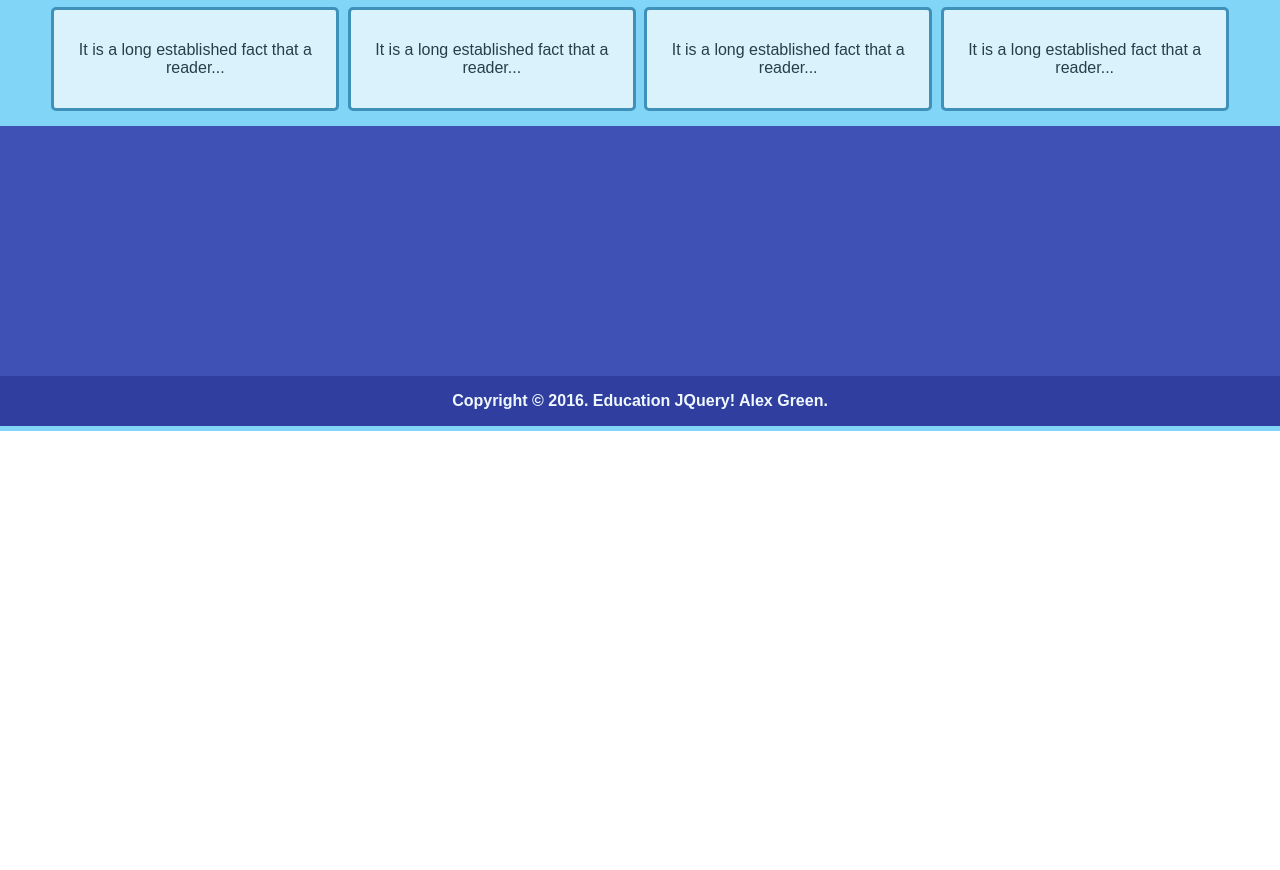
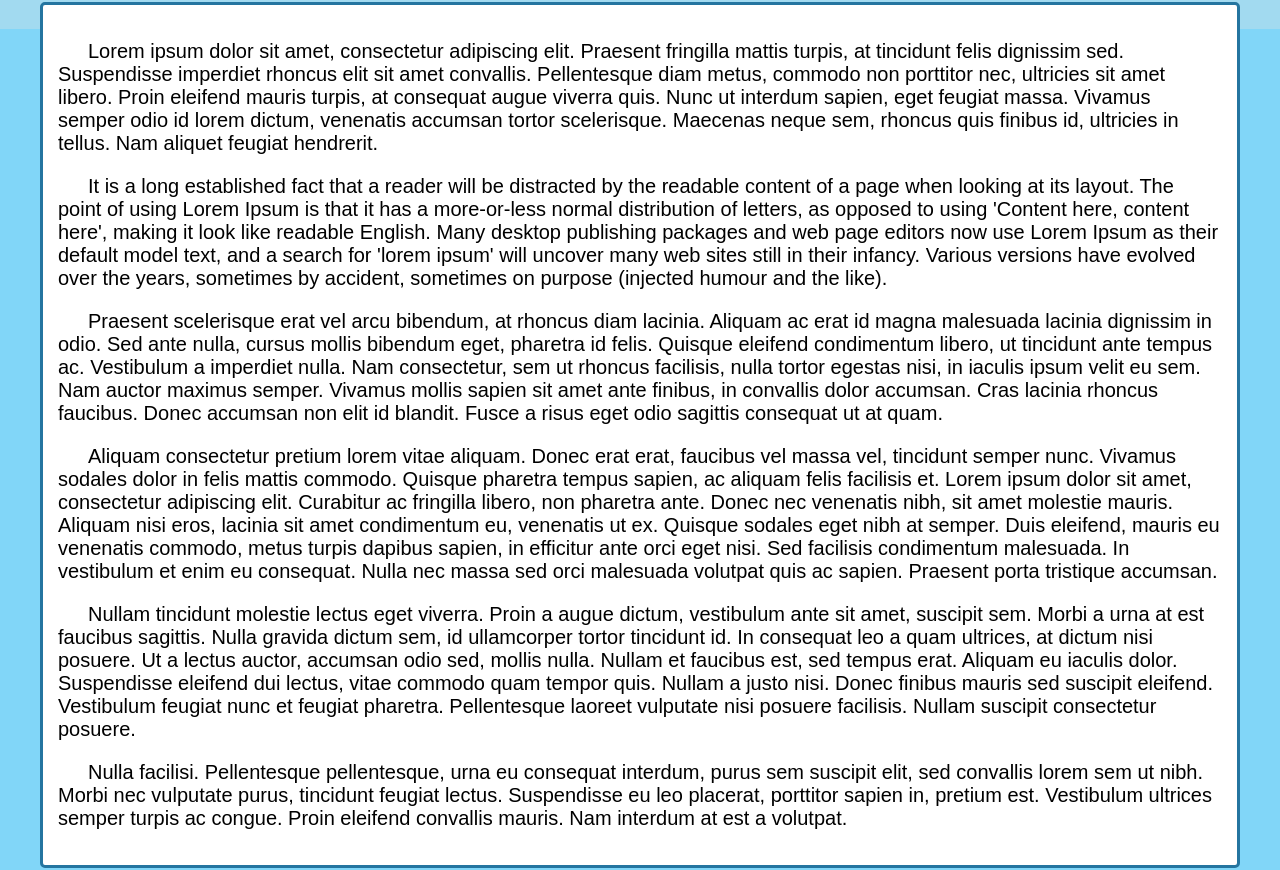
Before and after one commit to Sanjadoc/jQuery-w3s-edu, a plain HTML site: page index.html in a window 1280 px wide. Shown: the part 1248-2118 px from the top of the page. Before the commit the page ends 1679 px from the top, so only its background shows below. Drawn offline with Linux system fonts and the light colour scheme.

Commit message:
JQw3s-5-use set

```diff
--- a/index.html
+++ b/index.html
@@ -15,6 +15,7 @@
     <div id="social-container">
         <a href="#"><i class="fa fa-vk fa-lg" aria-hidden="true"></i></a>
         <a href="#"><i class="fa fa-odnoklassniki-square fa-lg" aria-hidden="true"></i></a>
+        <a href="#"><i class="fa fa-linkedin fa-lg" aria-hidden="true"></i></a>
         <a href="#"><i class="fa fa-facebook fa-lg" aria-hidden="true"></i></a>
     </div>
 
@@ -43,7 +44,7 @@
 
                <p>Name: <input type="text" id="test" value="Test val html"></p>
 
-               <p><a href="http://www.w3schools.com" id="w3s">W3Schools.com</a></p>
+               <p><a href="http://www.w3schools.com" id="w3s" title="w3s">W3Schools.com</a></p>
 
                <p>It is a long established fact that a reader will be distracted by the readable content of a page when looking at its layout. The point of using Lorem Ipsum is that it has a more-or-less normal distribution of letters, as opposed to using 'Content here, content here', making it look like readable English. Many desktop publishing packages and web page editors now use Lorem Ipsum as their default model text, and a search for 'lorem ipsum' will uncover many web sites still in their infancy. Various versions have evolved over the years, sometimes by accident, sometimes on purpose (injected humour and the like).
                </p>
@@ -66,6 +67,22 @@
                <p>It is a long established fact that a reader will be distracted by the readable content of a page when looking at its layout. The point of using Lorem Ipsum is that it has a more-or-less normal distribution of letters, as opposed to using 'Content here, content here', making it look like readable English. Many desktop publishing packages and web page editors now use Lorem Ipsum as their default model text, and a search for 'lorem ipsum' will uncover many web sites still in their infancy. Various versions have evolved over the years, sometimes by accident, sometimes on purpose (injected humour and the like).
                </p>
           </div>
+
+          <div id="conCenter" class="test4">
+            <p class="forP">Lorem ipsum dolor sit amet, consectetur adipiscing elit. Praesent fringilla mattis turpis, at tincidunt felis dignissim sed. Suspendisse imperdiet rhoncus elit sit amet convallis. Pellentesque diam metus, commodo non porttitor nec, ultricies sit amet libero. Proin eleifend mauris turpis, at consequat augue viverra quis. Nunc ut interdum sapien, eget feugiat massa. Vivamus semper odio id lorem dictum, venenatis accumsan tortor scelerisque. Maecenas neque sem, rhoncus quis finibus id, ultricies in tellus. Nam aliquet feugiat hendrerit.
+           </p>
+            <p>It is a long established fact that a reader will be distracted by the readable content of a page when looking at its layout. The point of using Lorem Ipsum is that it has a more-or-less normal distribution of letters, as opposed to using 'Content here, content here', making it look like readable English. Many desktop publishing packages and web page editors now use Lorem Ipsum as their default model text, and a search for 'lorem ipsum' will uncover many web sites still in their infancy. Various versions have evolved over the years, sometimes by accident, sometimes on purpose (injected humour and the like).
+            </p>
+            <p>
+            Praesent scelerisque erat vel arcu bibendum, at rhoncus diam lacinia. Aliquam ac erat id magna malesuada lacinia dignissim in odio. Sed ante nulla, cursus mollis bibendum eget, pharetra id felis. Quisque eleifend condimentum libero, ut tincidunt ante tempus ac. Vestibulum a imperdiet nulla. Nam consectetur, sem ut rhoncus facilisis, nulla tortor egestas nisi, in iaculis ipsum velit eu sem. Nam auctor maximus semper. Vivamus mollis sapien sit amet ante finibus, in convallis dolor accumsan. Cras lacinia rhoncus faucibus. Donec accumsan non elit id blandit. Fusce a risus eget odio sagittis consequat ut at quam.
+           </p><p>
+            Aliquam consectetur pretium lorem vitae aliquam. Donec erat erat, faucibus vel massa vel, tincidunt semper nunc. Vivamus sodales dolor in felis mattis commodo. Quisque pharetra tempus sapien, ac aliquam felis facilisis et. Lorem ipsum dolor sit amet, consectetur adipiscing elit. Curabitur ac fringilla libero, non pharetra ante. Donec nec venenatis nibh, sit amet molestie mauris. Aliquam nisi eros, lacinia sit amet condimentum eu, venenatis ut ex. Quisque sodales eget nibh at semper. Duis eleifend, mauris eu venenatis commodo, metus turpis dapibus sapien, in efficitur ante orci eget nisi. Sed facilisis condimentum malesuada. In vestibulum et enim eu consequat. Nulla nec massa sed orci malesuada volutpat quis ac sapien. Praesent porta tristique accumsan.
+            </p><p>
+            Nullam tincidunt molestie lectus eget viverra. Proin a augue dictum, vestibulum ante sit amet, suscipit sem. Morbi a urna at est faucibus sagittis. Nulla gravida dictum sem, id ullamcorper tortor tincidunt id. In consequat leo a quam ultrices, at dictum nisi posuere. Ut a lectus auctor, accumsan odio sed, mollis nulla. Nullam et faucibus est, sed tempus erat. Aliquam eu iaculis dolor. Suspendisse eleifend dui lectus, vitae commodo quam tempor quis. Nullam a justo nisi. Donec finibus mauris sed suscipit eleifend. Vestibulum feugiat nunc et feugiat pharetra. Pellentesque laoreet vulputate nisi posuere facilisis. Nullam suscipit consectetur posuere.
+            </p><p>
+            Nulla facilisi. Pellentesque pellentesque, urna eu consequat interdum, purus sem suscipit elit, sed convallis lorem sem ut nibh. Morbi nec vulputate purus, tincidunt feugiat lectus. Suspendisse eu leo placerat, porttitor sapien in, pretium est. Vestibulum ultrices semper turpis ac congue. Proin eleifend convallis mauris. Nam interdum at est a volutpat.
+            </p>
+      </div>
 
       </div>
 
--- a/js/script.js
+++ b/js/script.js
@@ -100,6 +100,9 @@ $(document).ready(function() {
     $(".test3").fadeOut();
     $(".test3").fadeIn(4000);
 
+    $(".test4").fadeOut();
+    $(".test4").fadeIn(5000);
+
     $(".future").fadeTo("slow", 0.7);
 
     //Slide
@@ -125,7 +128,23 @@ $(document).ready(function(){
     $(".fa-vk").click(function(){
         alert("Value: " + $("#test").val());
     });
+
     $(".fa-odnoklassniki-square").click(function(){
         alert($("#w3s").attr("href"));
     });
+
+    $(".fa-linkedin").click(function(){
+        $("#w3s").attr({
+            "href" : "http://www.w3schools.com/jquery",
+            "title" : "W3Schools jQuery Tutorial after click to in icon"
+        });
+        $("#w3s").text("W3Schools jQuery Tutorial after click to in icon");
+    });
+//
+//     $(".fa-linkedin").click(function(){
+//        $("#w3s").attr("href", function(i, origText){
+//            return origText + "/jquery";
+//        });
+//    });
+
 });
```
